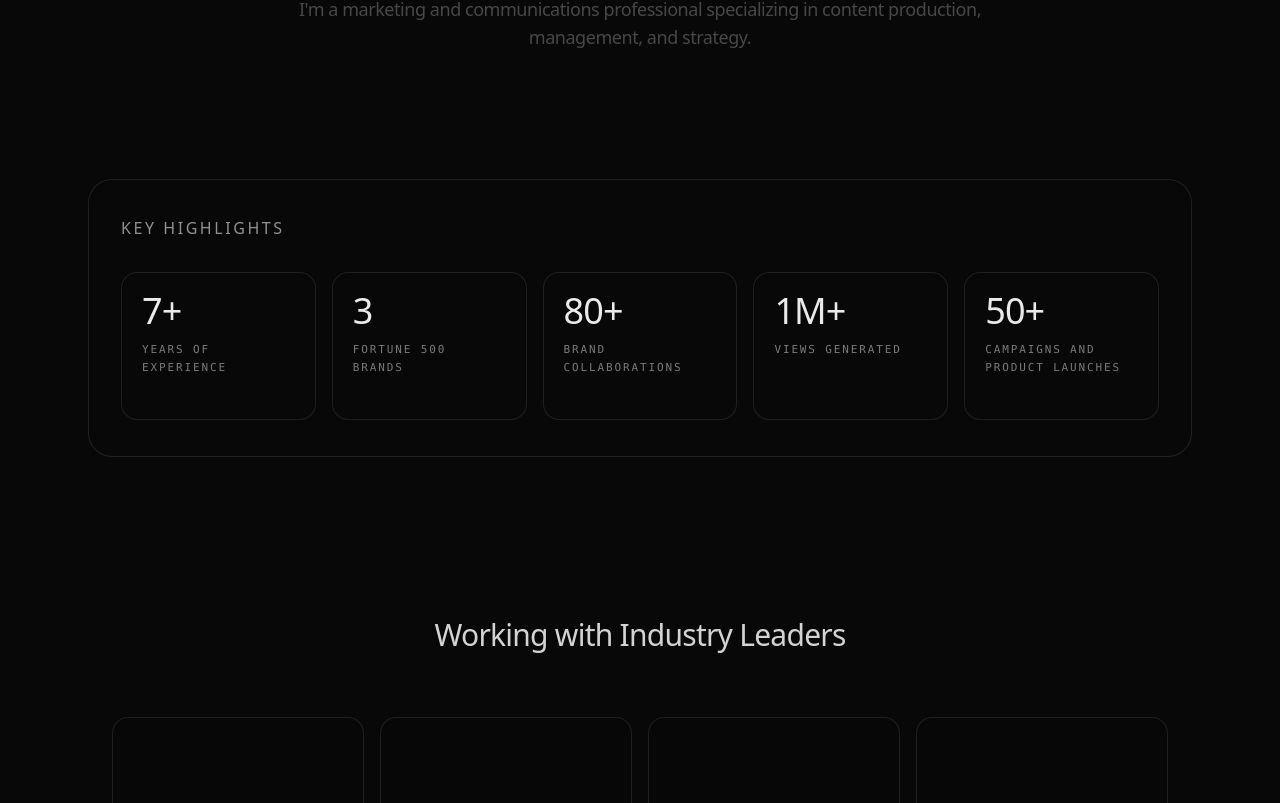
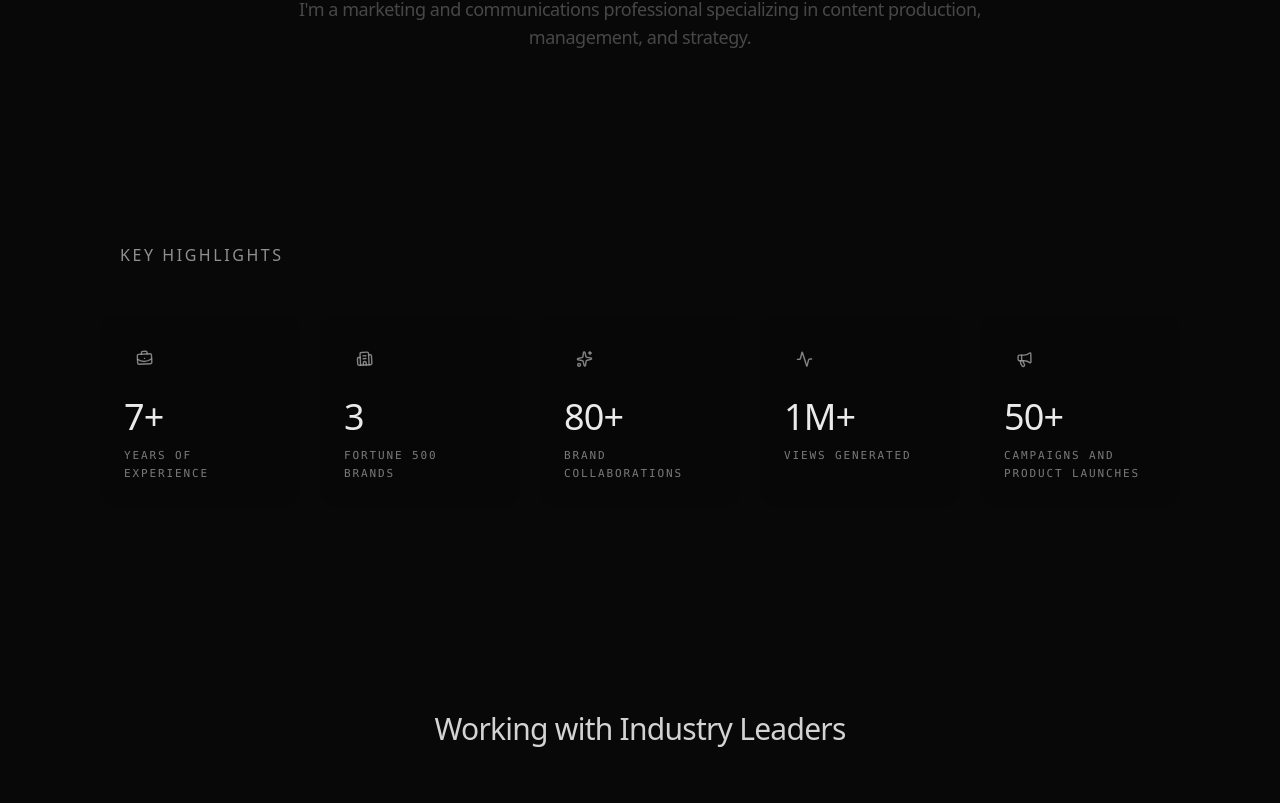
Before and after one commit to sarahsarahsarahX3/Personal-website-, a Next.js app: page / in a window 1280 px wide. Shown: the part 1037-1840 px from the top of the page. Built offline with nearby package versions, Linux system fonts and the light colour scheme; a web font is replaced by a local one.

Commit message:
key highlights

```diff
--- a/app/components/home/KeyHighlightsSection.tsx
+++ b/app/components/home/KeyHighlightsSection.tsx
@@ -1,19 +1,24 @@
 "use client";
 
+import { motion, useReducedMotion } from "framer-motion";
+import { Activity, BriefcaseBusiness, Building2, Megaphone, Sparkles } from "lucide-react";
+
 const HIGHLIGHTS = [
-  { value: "7+", label: "Years of Experience" },
-  { value: "3", label: "Fortune 500 Brands" },
-  { value: "80+", label: "Brand Collaborations" },
-  { value: "1M+", label: "Views Generated" },
-  { value: "50+", label: "Campaigns and Product Launches" },
+  { key: "years", value: "7+", label: "Years of Experience" },
+  { key: "fortune", value: "3", label: "Fortune 500 Brands" },
+  { key: "collab", value: "80+", label: "Brand Collaborations" },
+  { key: "views", value: "1M+", label: "Views Generated" },
+  { key: "campaigns", value: "50+", label: "Campaigns and Product Launches" },
 ] as const;
 
 export function KeyHighlightsSection() {
+  const reduceMotion = useReducedMotion();
+
   return (
-    <section aria-labelledby="key-highlights-title" className="pt-8 pb-8 md:pt-10 md:pb-10 lg:pt-12 lg:pb-12">
+    <section aria-labelledby="key-highlights-title" className="pt-12 pb-12 md:pt-16 md:pb-16 lg:pt-20 lg:pb-20">
       <div className="mx-auto w-full max-w-6xl px-6">
-        <div className="rounded-3xl border border-white/10 bg-surface-alt/10 px-5 py-6 md:px-7 md:py-8 lg:px-8 lg:py-9">
-          <header className="mb-6 md:mb-7 lg:mb-8">
+        <div className="rounded-3xl bg-surface-alt/10 px-2 py-2 md:px-3 md:py-3">
+          <header className="mb-8 px-3 pt-3 md:mb-10 md:px-5 md:pt-5 lg:mb-12">
             <h2
               id="key-highlights-title"
               className="text-sm md:text-base font-display uppercase tracking-[0.16em] text-text-secondary/90"
@@ -22,18 +27,57 @@ export function KeyHighlightsSection() {
             </h2>
           </header>
 
-          <ul className="grid grid-cols-1 gap-4 md:grid-cols-2 md:gap-5 lg:grid-cols-5 lg:gap-4">
-            {HIGHLIGHTS.map((item) => (
-              <li
+          <ul className="grid grid-cols-1 gap-4 md:grid-cols-2 md:gap-5 lg:grid-cols-5 lg:gap-5">
+            {HIGHLIGHTS.map((item, index) => {
+              const Icon =
+                item.key === "years"
+                  ? BriefcaseBusiness
+                  : item.key === "fortune"
+                    ? Building2
+                    : item.key === "collab"
+                      ? Sparkles
+                      : item.key === "views"
+                        ? Activity
+                        : Megaphone;
+
+              return (
+              <motion.li
                 key={item.label}
-                className="rounded-2xl border border-white/10 bg-surface/25 px-4 py-4 md:px-5 md:py-5 lg:min-h-[148px]"
+                initial={{ opacity: 0, y: 12 }}
+                whileInView={{ opacity: 1, y: 0 }}
+                viewport={{ once: true, amount: 0.35 }}
+                transition={{ duration: 0.45, delay: index * 0.06, ease: [0.16, 1, 0.3, 1] }}
+                whileHover={reduceMotion ? undefined : { y: -3 }}
+                className="rounded-2xl bg-surface/20 px-5 py-5 md:px-6 md:py-6 lg:min-h-[168px]"
               >
-                <p className="font-display text-3xl md:text-4xl tracking-tight leading-none text-text-primary">{item.value}</p>
+                <div className="flex items-center justify-center md:justify-start">
+                  <motion.span
+                    className="inline-flex h-10 w-10 items-center justify-center rounded-full bg-surface/45 text-text-secondary/80"
+                    animate={
+                      reduceMotion
+                        ? undefined
+                        : {
+                            y: [0, -2, 0],
+                            rotate: [0, -3, 0, 3, 0],
+                          }
+                    }
+                    transition={{
+                      duration: 4.8,
+                      repeat: Number.POSITIVE_INFINITY,
+                      ease: "easeInOut",
+                      delay: index * 0.2,
+                    }}
+                  >
+                    <Icon size={17} />
+                  </motion.span>
+                </div>
+                <p className="mt-5 font-display text-3xl md:text-4xl tracking-tight leading-none text-text-primary">{item.value}</p>
                 <p className="mt-3 text-[10px] md:text-[11px] font-mono uppercase tracking-[0.17em] leading-relaxed text-text-secondary/75">
                   {item.label}
                 </p>
-              </li>
-            ))}
+              </motion.li>
+            );
+          })}
           </ul>
         </div>
       </div>
```
